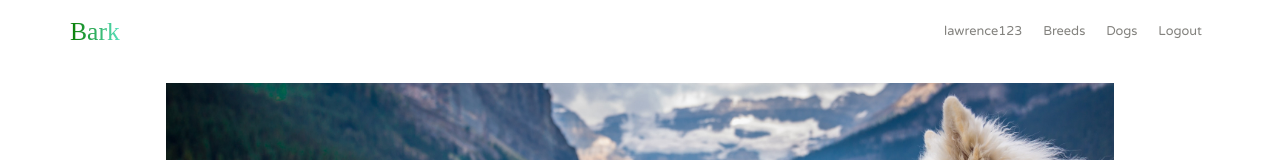
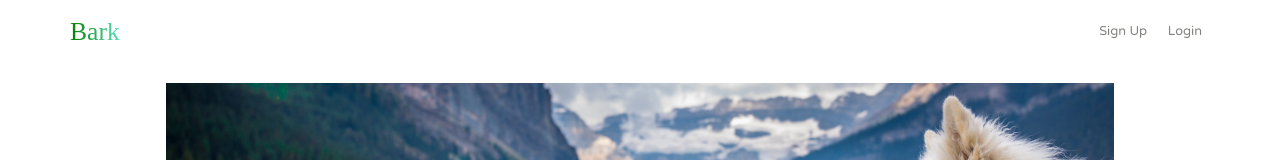
Before and after one commit to lawrencedovin/capstone-2-bark, a React (Create React App) app in the folder bark/: page / in a window 1280 px wide. Shown: the top 160 px of the page. Built offline with nearby package versions, Linux system fonts and the light colour scheme; a web font is replaced by a local one.

Commit message:
added is logged in status to nav bar

```diff
--- a/bark/src/components/navs/NavBar/NavBar.js
+++ b/bark/src/components/navs/NavBar/NavBar.js
@@ -1,6 +1,8 @@
 import React from 'react';
 
-const NavBar = () => (
+function NavBar() {
+  let isLoggedIn = false;
+  return(
     <div data-testid="NavBar">
       <nav class="navbar navbar-expand-lg">
         <div class="container-fluid">
@@ -11,6 +13,8 @@ const NavBar = () => (
           <div class="collapse navbar-collapse" id="navbarTogglerDemo02">
             <div class="me-auto"></div>
             <div class="d-flex">
+              {isLoggedIn
+              ?
                 <ul class="navbar-nav me-2">
                   <li class="nav-item">
                     <a class="nav-link navbar__link" href="/">lawrence123</a>
@@ -25,11 +29,22 @@ const NavBar = () => (
                     <a class="nav-link navbar__link" href="/">Logout</a>
                   </li>
                 </ul>
+              :
+                <ul class="navbar-nav me-2">
+                    <li class="nav-item">
+                      <a class="nav-link navbar__link" href="/">Sign Up</a>
+                    </li>
+                    <li class="nav-item">
+                      <a class="nav-link navbar__link" href="/">Login</a>
+                    </li>
+                </ul>
+              }
             </div>
           </div>
         </div>
       </nav>
     </div>
   );
+}
 
 export default NavBar;
```
Lines whose indentation alone changed are shown as unchanged.
